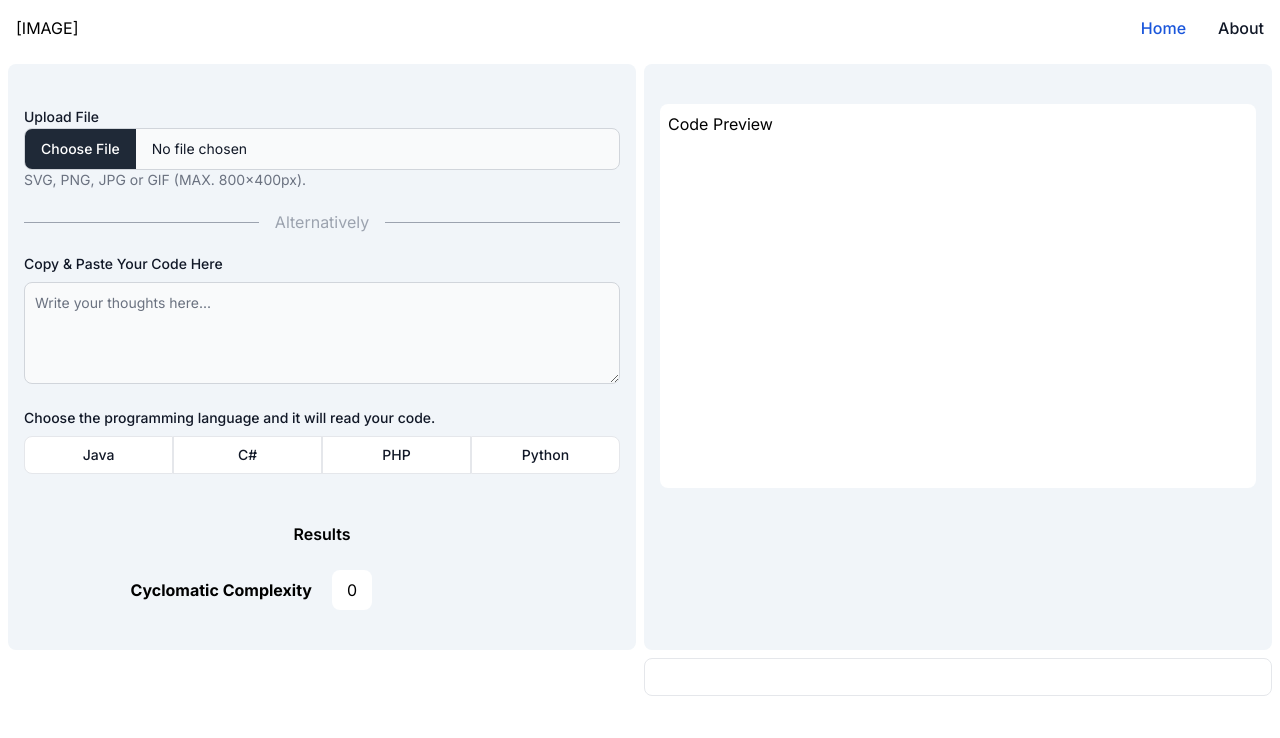
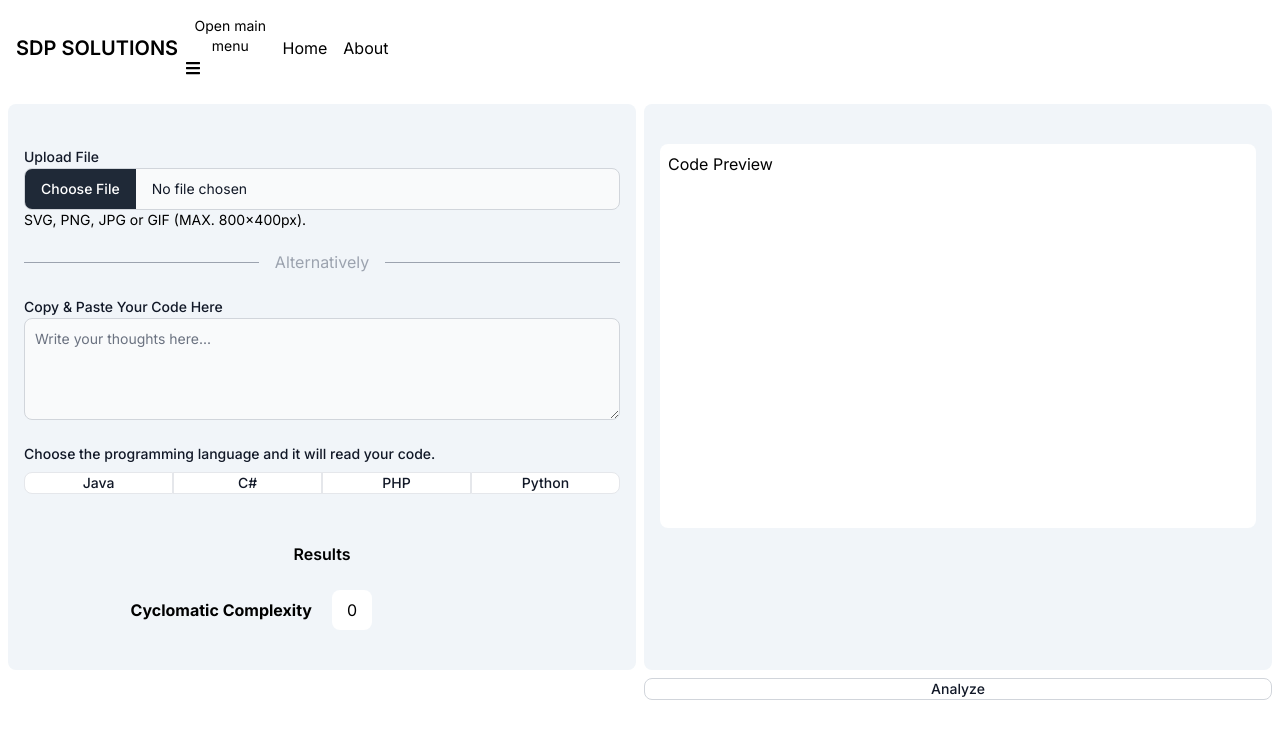
Before and after one commit to SnoodieTheSnoople/sdp-solutions-xp, a Next.js app: page / in a window 1280 px wide. Shown: the top 738 px of the page. Built offline with nearby package versions, Linux system fonts and the light colour scheme.

Commit message:
Refactor - Added Flowbite React components.

```diff
--- a/src/app/page.js
+++ b/src/app/page.js
@@ -1,60 +1,48 @@
-import { Button, ButtonGroup, FileInput, Label } from 'flowbite-react';
+import Link from 'next/link';
+import { Button, FileInput, Label, Navbar, NavbarBrand, NavbarCollapse, NavbarLink, NavbarToggle } from 'flowbite-react';
 
 export default function Home() {
   return (
     <div>
-      <div>
-        <nav class="bg-white border-gray-200 dark:bg-gray-900">
-          <div class="max-w-screen-xl flex flex-wrap items-center justify-between mx-auto p-4">
-            <a href="/" class="flex items-center space-x-3 rtl:space-x-reverse">
-                <p>[IMAGE]</p>
-            </a>
-            <button data-collapse-toggle="navbar-default" type="button" class="inline-flex items-center p-2 w-10 h-10 justify-center text-sm text-gray-500 rounded-lg md:hidden hover:bg-gray-100 focus:outline-none focus:ring-2 focus:ring-gray-200 dark:text-gray-400 dark:hover:bg-gray-700 dark:focus:ring-gray-600" aria-controls="navbar-default" aria-expanded="false">
-                <span class="sr-only">Open main menu</span>
-                <svg class="w-5 h-5" aria-hidden="true" xmlns="http://www.w3.org/2000/svg" fill="none" viewBox="0 0 17 14">
-                    <path stroke="currentColor" stroke-linecap="round" stroke-linejoin="round" stroke-width="2" d="M1 1h15M1 7h15M1 13h15"/>
-                </svg>
-            </button>
-            <div class="hidden w-full md:block md:w-auto" id="navbar-default">
-              <ul class="font-medium flex flex-col p-4 md:p-0 mt-4 border border-gray-100 rounded-lg bg-gray-50 md:flex-row md:space-x-8 rtl:space-x-reverse md:mt-0 md:border-0 md:bg-white dark:bg-gray-800 md:dark:bg-gray-900 dark:border-gray-700">
-                <li>
-                  <a href="#" class="block py-2 px-3 text-white bg-blue-700 rounded md:bg-transparent md:text-blue-700 md:p-0 dark:text-white md:dark:text-blue-500" aria-current="page">Home</a>
-                </li>
-                <li>
-                  <a href="#" class="block py-2 px-3 text-gray-900 rounded hover:bg-gray-100 md:hover:bg-transparent md:border-0 md:hover:text-blue-700 md:p-0 dark:text-white md:dark:hover:text-blue-500 dark:hover:bg-gray-700 dark:hover:text-white md:dark:hover:bg-transparent">About</a>
-                </li>
-              </ul>
-            </div>
-          </div>
-        </nav>
+      {/* Navbar */}
+      <div className='pt-2 pb-2 pl-4 pr-4'>
+        <Navbar fluid rounded>
+          <NavbarBrand as={Link} href='/'>
+            <span className='self-center whitespace-nowrap text-xl font-semibold dark:text-white'>SDP SOLUTIONS</span>
+          </NavbarBrand>
+          <NavbarToggle/>
+          <NavbarCollapse>
+            <NavbarLink href='/'>Home</NavbarLink>
+            <NavbarLink href='/'>About</NavbarLink>
+          </NavbarCollapse>
+        </Navbar>
       </div>
 
-      <div class="grid grid-cols-2 gap-2 pl-2 pr-2 pt-2">
-        <div class="col-span-1 bg-slate-100 rounded-lg pt-10 pl-4 pr-4 pb-10">
+      {/* Main */}
+      <div className="grid grid-cols-2 gap-2 pl-2 pr-2 pt-2">
+
+        <div className="col-span-1 bg-slate-100 rounded-lg pt-10 pl-4 pr-4 pb-10">
           {/* Left */}
           <div>
-            {/* <label class="block mb-2 text-sm font-medium text-gray-900 dark:text-white" for="file_input">Upload file</label>
-            <input class="block w-full text-sm text-gray-900 border border-gray-300 rounded-lg cursor-pointer bg-gray-50 dark:text-gray-400 focus:outline-none dark:bg-gray-700 dark:border-gray-600 dark:placeholder-gray-400" aria-describedby="file_input_help" id="file_input" type="file"/>
-            <p class="mt-1 text-sm text-gray-500 dark:text-gray-300" id="file_input_help">SVG, PNG, JPG or GIF (MAX. 800x400px).</p> */}
-
             <div>
               <Label htmlFor="file-upload-helper-text" value='Upload File'/>
             </div>
             <FileInput id="file-upload-helper-text" helperText="SVG, PNG, JPG or GIF (MAX. 800x400px)." />
           </div>
 
-          <div class="relative flex py-5 items-center">
-            <div class="flex-grow border-t border-gray-400"></div>
-            <span class="flex-shrink mx-4 text-gray-400">Alternatively</span>
-            <div class="flex-grow border-t border-gray-400"></div>
+          <div className="relative flex py-5 items-center">
+            <div className="flex-grow border-t border-gray-400"></div>
+            <span className="flex-shrink mx-4 text-gray-400">Alternatively</span>
+            <div className="flex-grow border-t border-gray-400"></div>
           </div>
 
 
-          <label for="message" class="block mb-2 text-sm font-medium text-gray-900 dark:text-white">Copy & Paste Your Code Here</label>
-          <textarea id="message" rows="4" class="block p-2.5 w-full text-sm text-gray-900 bg-gray-50 rounded-lg border border-gray-300 focus:ring-blue-500 focus:border-blue-500 dark:bg-gray-700 dark:border-gray-600 dark:placeholder-gray-400 dark:text-white dark:focus:ring-blue-500 dark:focus:border-blue-500" placeholder="Write your thoughts here..."></textarea>
+          {/* <label for="message" class="block mb-2 text-sm font-medium text-gray-900 dark:text-white">Copy & Paste Your Code Here</label> */}
+          <Label htmlFor="message" value='Copy & Paste Your Code Here'/>
+          <textarea id="message" rows="4" className="block p-2.5 w-full text-sm text-gray-900 bg-gray-50 rounded-lg border border-gray-300 focus:ring-blue-500 focus:border-blue-500 dark:bg-gray-700 dark:border-gray-600 dark:placeholder-gray-400 dark:text-white dark:focus:ring-blue-500 dark:focus:border-blue-500" placeholder="Write your thoughts here..."></textarea>
           <br></br>
 
-          <label class="block mb-2 text-sm font-medium text-gray-900 dark:text-white">Choose the programming language and it will read your code.</label>
+          <label className="block mb-2 text-sm font-medium text-gray-900 dark:text-white">Choose the programming language and it will read your code.</label>
           <div className="grid grid-cols-4 gap-0">
               <Button color="gray" className='w-full rounded-r-none'>Java</Button>
               <Button color="gray" className='w-full rounded-none'>C#</Button>
@@ -65,27 +53,26 @@ export default function Home() {
           <br></br>
           <br></br>
 
-          <div class="grid grid-cols-2">
-            <p class="text-center font-semibold col-span-2">Results</p>
+          <div className="grid grid-cols-2">
+            <p className="text-center font-semibold col-span-2">Results</p>
             <br></br>
 
-            <div class="col-span-2 grid grid-cols-2 gap-5">
-              <p class="flex items-center justify-end font-bold">Cyclomatic Complexity</p>
-              <p class="flex items-center justify-center bg-white rounded-lg w-10 h-10" id="ccResults">0</p>
+            <div className="col-span-2 grid grid-cols-2 gap-5">
+              <p className="flex items-center justify-end font-bold">Cyclomatic Complexity</p>
+              <p className="flex items-center justify-center bg-white rounded-lg w-10 h-10" id="ccResults">0</p>
             </div>
           </div>
 
         </div>
 
-        <div class="col-span-1 bg-slate-100 rounded-lg pt-10 pl-4 pr-4 pb-10">
+        <div className="col-span-1 bg-slate-100 rounded-lg pt-10 pl-4 pr-4 pb-10">
           {/* Right */}
-          <div class="h-96 bg-white rounded-lg p-2">
+          <div className="h-96 bg-white rounded-lg p-2">
             <p>Code Preview</p>
             {/* INSERT READ CODE HERE */}
           </div>
         </div>
-
-        <Button color='dark' className='col-start-2'>SAVE</Button>
+        <Button color="light" className='w-full col-start-2'>Analyze</Button>
       </div>
     </div>
   );
```
